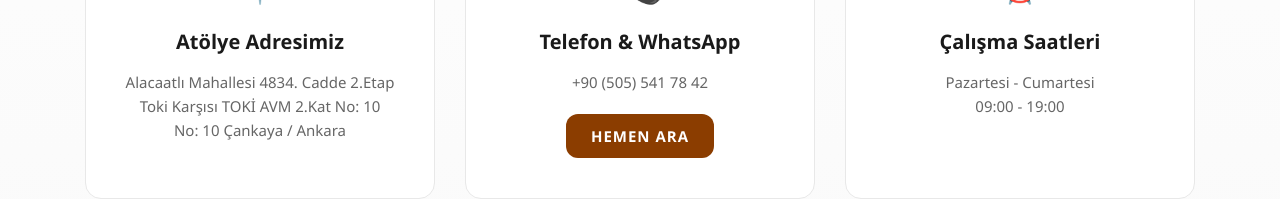
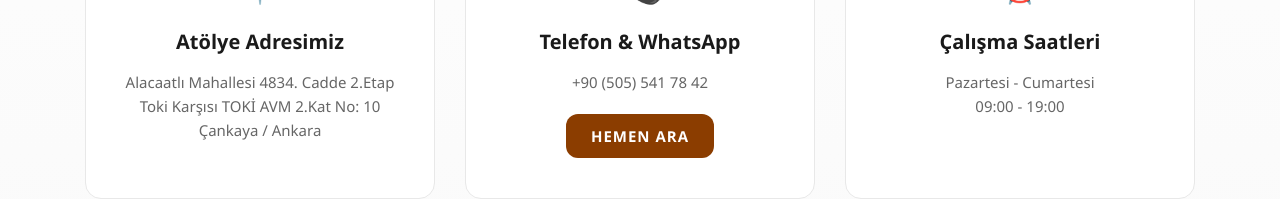
Before and after one commit to sametozturk01/tesbihci-ali-usta, a React (Vite) app: page / in a window 1280 px wide. Shown: the part 2598-2797 px from the top of the page. Built offline with nearby package versions, Linux system fonts and the light colour scheme.

Commit message:
Tesbihçi Ali Usta

```diff
--- a/src/App.jsx
+++ b/src/App.jsx
@@ -66,7 +66,7 @@ export default function App() {
             <div className="info-card">
               <div className="info-icon">📍</div>
               <h3>Atölye Adresimiz</h3>
-              <p>Alacaatlı Mahallesi 4834. Cadde 2.Etap Toki Karşısı TOKİ AVM 2.Kat No: 10<br/>No: 10 Çankaya / Ankara</p>
+              <p>Alacaatlı Mahallesi 4834. Cadde 2.Etap Toki Karşısı TOKİ AVM 2.Kat No: 10<br/>Çankaya / Ankara</p>
             </div>
 
             <div className="info-card">
```
